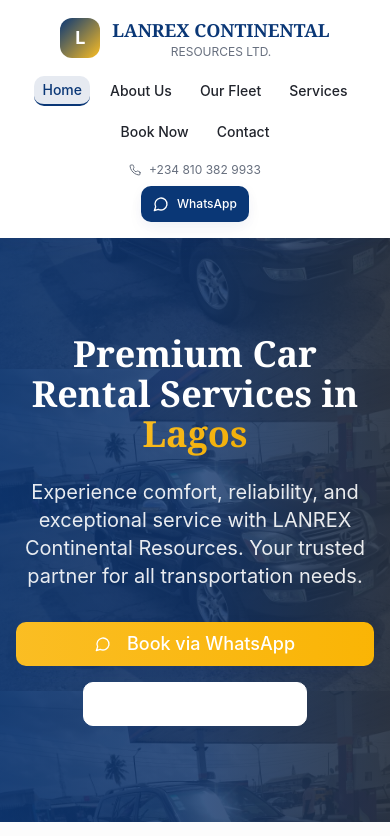
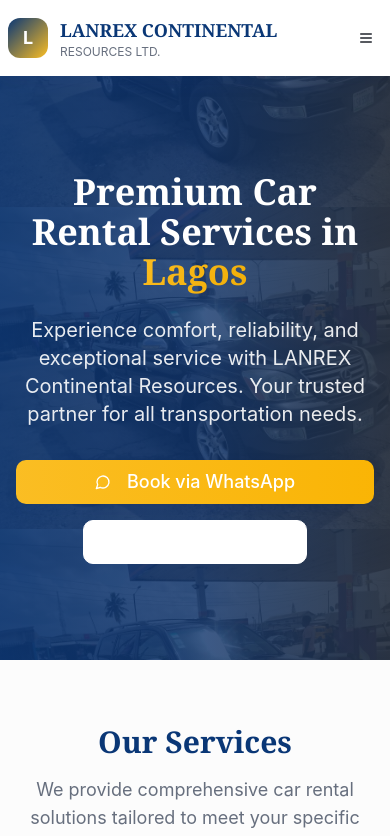
Before and after one commit to mmillian821/lanrexrentalwebsite, a React (Vite) app: page / in a window 390 px wide. Shown: the top 836 px of the page. Built offline with nearby package versions, Linux system fonts and the light colour scheme.

Commit message:
Fix: Mobile menu dropdown
Implement a dropdown menu for mobile view navigation, maintaining the desktop view's horizontal menu.

```diff
--- a/src/components/Navigation.tsx
+++ b/src/components/Navigation.tsx
@@ -1,9 +1,11 @@
 import { Link, useLocation } from "react-router-dom";
-import { Phone, MessageCircle } from "lucide-react";
+import { Phone, MessageCircle, Menu, X } from "lucide-react";
 import { Button } from "@/components/ui/button";
+import { useState } from "react";
 
 const Navigation = () => {
   const location = useLocation();
+  const [isMobileMenuOpen, setIsMobileMenuOpen] = useState(false);
 
   const navItems = [
     { name: "Home", path: "/" },
@@ -20,30 +22,35 @@ const Navigation = () => {
     window.open("https://wa.me/2348103829933", "_blank");
   };
 
+  const toggleMobileMenu = () => {
+    setIsMobileMenuOpen(!isMobileMenuOpen);
+  };
+
   return (
     <nav className="bg-white shadow-soft sticky top-0 z-50">
       <div className="container mx-auto px-2 lg:px-4">
-        <div className="flex flex-col lg:flex-row lg:justify-between lg:items-center py-4 space-y-4 lg:space-y-0">
+        {/* Desktop Layout */}
+        <div className="hidden lg:flex lg:justify-between lg:items-center py-4">
           {/* Logo */}
-          <Link to="/" className="flex items-center space-x-3 justify-center lg:justify-start">
-            <div className="w-10 h-10 lg:w-12 lg:h-12 bg-gradient-to-br from-primary to-secondary rounded-lg flex items-center justify-center">
-              <span className="text-white font-bold text-lg lg:text-xl">L</span>
+          <Link to="/" className="flex items-center space-x-3">
+            <div className="w-12 h-12 bg-gradient-to-br from-primary to-secondary rounded-lg flex items-center justify-center">
+              <span className="text-white font-bold text-xl">L</span>
             </div>
-            <div className="text-center lg:text-left">
-              <h1 className="text-lg lg:text-xl font-playfair font-bold text-primary">
+            <div>
+              <h1 className="text-xl font-playfair font-bold text-primary">
                 LANREX CONTINENTAL
               </h1>
-              <p className="text-xs lg:text-sm text-muted-foreground">RESOURCES LTD.</p>
+              <p className="text-sm text-muted-foreground">RESOURCES LTD.</p>
             </div>
           </Link>
 
-          {/* Navigation Menu - Always Visible */}
-          <div className="flex flex-wrap items-center justify-center lg:justify-start gap-3 lg:gap-6">
+          {/* Desktop Navigation Menu */}
+          <div className="flex items-center gap-6">
             {navItems.map((item) => (
               <Link
                 key={item.path}
                 to={item.path}
-                className={`text-sm lg:text-base font-medium transition-colors duration-300 px-2 py-1 rounded-md ${
+                className={`text-base font-medium transition-colors duration-300 px-2 py-1 rounded-md ${
                   isActive(item.path)
                     ? "text-primary bg-primary/10 border-b-2 border-primary"
                     : "text-foreground hover:text-primary hover:bg-muted"
@@ -55,20 +62,90 @@ const Navigation = () => {
           </div>
 
           {/* Contact Info & WhatsApp */}
-          <div className="flex flex-col sm:flex-row items-center justify-center lg:justify-end space-y-2 sm:space-y-0 sm:space-x-4">
-            <div className="flex items-center space-x-2 text-xs lg:text-sm text-muted-foreground">
-              <Phone className="w-3 h-3 lg:w-4 lg:h-4" />
+          <div className="flex items-center space-x-4">
+            <div className="flex items-center space-x-2 text-sm text-muted-foreground">
+              <Phone className="w-4 h-4" />
               <span>+234 810 382 9933</span>
             </div>
             <Button
               onClick={handleWhatsAppClick}
-              className="whatsapp-btn text-xs lg:text-sm"
+              className="whatsapp-btn text-sm"
               size="sm"
             >
-              <MessageCircle className="w-3 h-3 lg:w-4 lg:h-4" />
+              <MessageCircle className="w-4 h-4" />
               WhatsApp
             </Button>
           </div>
+        </div>
+
+        {/* Mobile Layout */}
+        <div className="lg:hidden">
+          <div className="flex justify-between items-center py-4">
+            {/* Logo */}
+            <Link to="/" className="flex items-center space-x-3">
+              <div className="w-10 h-10 bg-gradient-to-br from-primary to-secondary rounded-lg flex items-center justify-center">
+                <span className="text-white font-bold text-lg">L</span>
+              </div>
+              <div>
+                <h1 className="text-lg font-playfair font-bold text-primary">
+                  LANREX CONTINENTAL
+                </h1>
+                <p className="text-xs text-muted-foreground">RESOURCES LTD.</p>
+              </div>
+            </Link>
+
+            {/* Mobile Menu Toggle */}
+            <Button
+              variant="ghost"
+              size="sm"
+              onClick={toggleMobileMenu}
+              className="p-2"
+            >
+              {isMobileMenuOpen ? (
+                <X className="w-6 h-6" />
+              ) : (
+                <Menu className="w-6 h-6" />
+              )}
+            </Button>
+          </div>
+
+          {/* Mobile Dropdown Menu */}
+          {isMobileMenuOpen && (
+            <div className="border-t bg-white/95 backdrop-blur-sm">
+              <div className="py-4 space-y-2">
+                {navItems.map((item) => (
+                  <Link
+                    key={item.path}
+                    to={item.path}
+                    onClick={() => setIsMobileMenuOpen(false)}
+                    className={`block text-sm font-medium transition-colors duration-300 px-4 py-3 rounded-md ${
+                      isActive(item.path)
+                        ? "text-primary bg-primary/10 border-l-4 border-primary"
+                        : "text-foreground hover:text-primary hover:bg-muted"
+                    }`}
+                  >
+                    {item.name}
+                  </Link>
+                ))}
+
+                {/* Mobile Contact Info */}
+                <div className="px-4 py-3 border-t mt-4 space-y-3">
+                  <div className="flex items-center space-x-2 text-sm text-muted-foreground">
+                    <Phone className="w-4 h-4" />
+                    <span>+234 810 382 9933</span>
+                  </div>
+                  <Button
+                    onClick={handleWhatsAppClick}
+                    className="whatsapp-btn text-sm w-full"
+                    size="sm"
+                  >
+                    <MessageCircle className="w-4 h-4" />
+                    WhatsApp
+                  </Button>
+                </div>
+              </div>
+            </div>
+          )}
         </div>
       </div>
     </nav>
```
